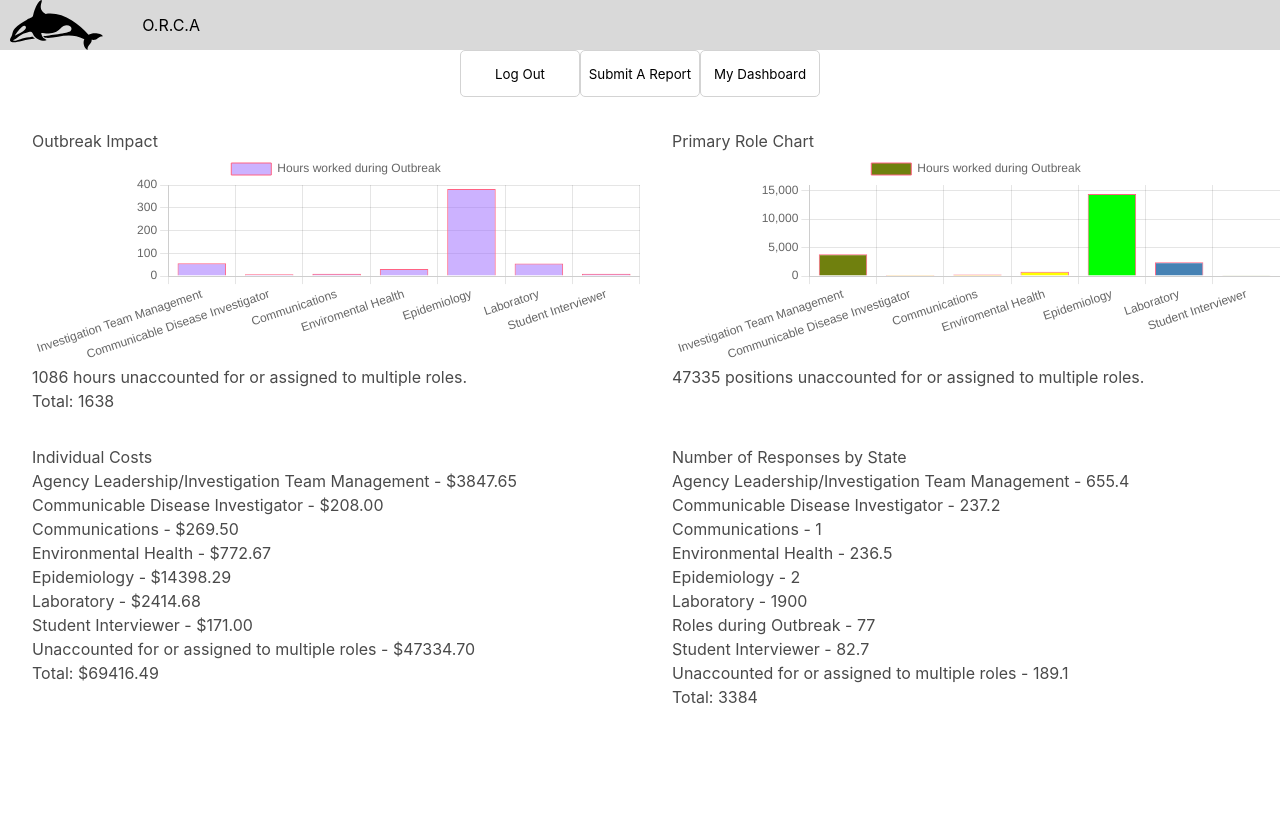
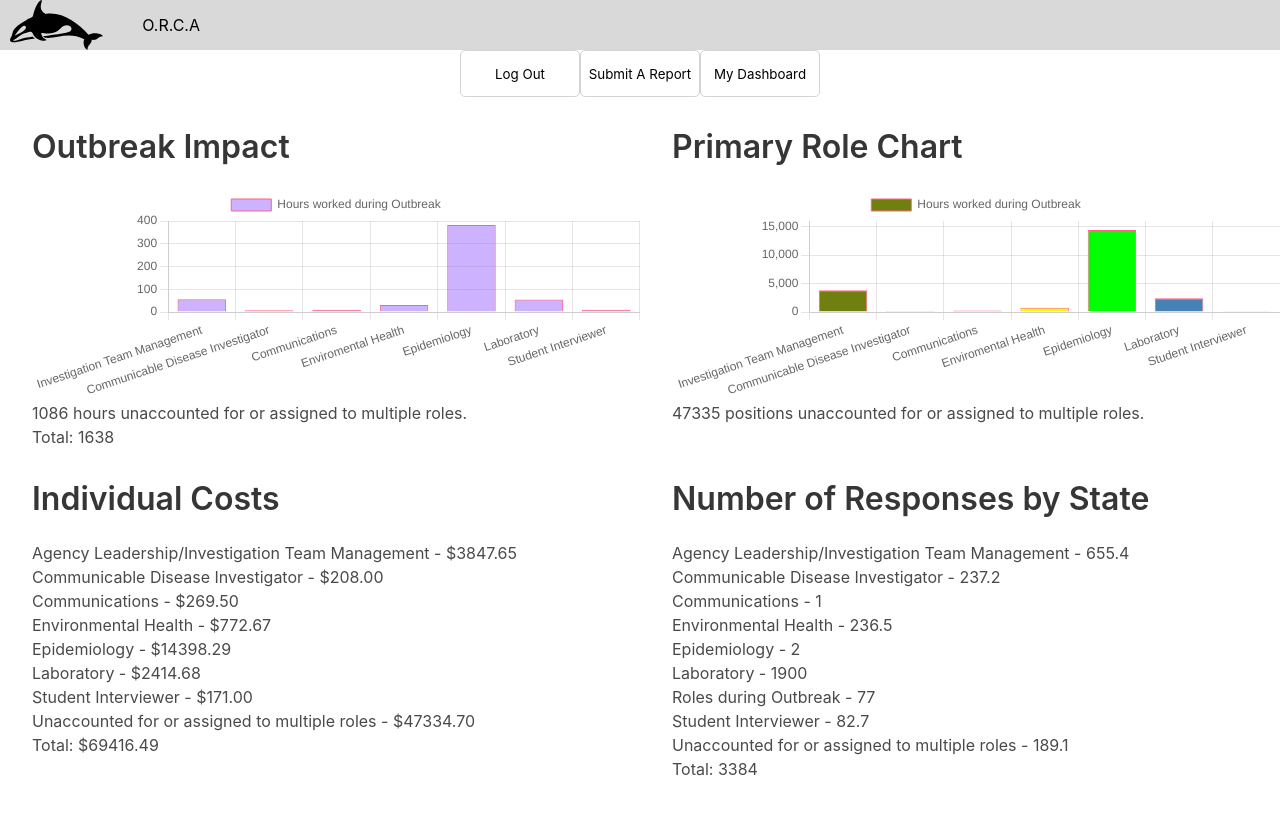
Before and after one commit to nairnairnair/orcas, a React (Create React App) app: page /graphs in a window 1280 px wide. Built offline with nearby package versions, Linux system fonts and the light colour scheme.

Commit message:
even more styling

```diff
--- a/src/Graphs/Graphs.js
+++ b/src/Graphs/Graphs.js
@@ -23,7 +23,7 @@ const Graphs = () => {
         <ImpactChart />
         <PrimaryRoleChart />
         <div>
-          <h2 className="listTop">Individual Costs</h2>
+          <h3 className="listTop title is-3">Individual Costs</h3>
           <ul>
             <li>Agency Leadership/Investigation Team Management - $3847.65</li>
             <li>Communicable Disease Investigator - $208.00</li>
@@ -38,7 +38,7 @@ const Graphs = () => {
         </div>
 
         <div>
-          <h2 className="listTop">Number of Responses by State</h2>
+          <h3 className="listTop title is-3">Number of Responses by State</h3>
           <ul>
             <li>Agency Leadership/Investigation Team Management - 655.4</li>
             <li>Communicable Disease Investigator - 237.2</li>
--- a/src/Graphs/impact-chart.js
+++ b/src/Graphs/impact-chart.js
@@ -45,7 +45,7 @@ function ImpactChart() {
 
   return (
     <div>
-      <h1>Outbreak Impact</h1>
+      <h3 className="title is-3">Outbreak Impact</h3>
       <canvas id="myChart1" width="800" height="280"></canvas>
 
       <h4>1086 hours unaccounted for or assigned to multiple roles.</h4>
--- a/src/Graphs/primary-role-chart.js
+++ b/src/Graphs/primary-role-chart.js
@@ -48,7 +48,7 @@ function PrimaryRoleChart() {
 
   return (
     <div>
-      <h1>Primary Role Chart</h1>
+      <h3 className="title is-3">Primary Role Chart</h3>
       <canvas id="myChart2" width="800" height="280"></canvas>
 
       <h4>47335 positions unaccounted for or assigned to multiple roles.</h4>
--- a/src/Home/Home.js
+++ b/src/Home/Home.js
@@ -25,8 +25,10 @@ const Home = () => {
     <div>
       <div className="home-logo">
         <img src="orca.svg" alt="orca" />
-        <h1>O.R.C.A</h1>
-        <h3>Outbreak Response and Cost Analysis (ORCA) tool</h3>
+        <h1 class="title is-1">O.R.C.A</h1>
+        <h4 class="title is-4">
+          Outbreak Response and Cost Analysis (ORCA) tool
+        </h4>
         <span>Colorado Integrated food safety center of excellence</span>
       </div>
       <form onSubmit={handleSubmit} className="app-login">
```
